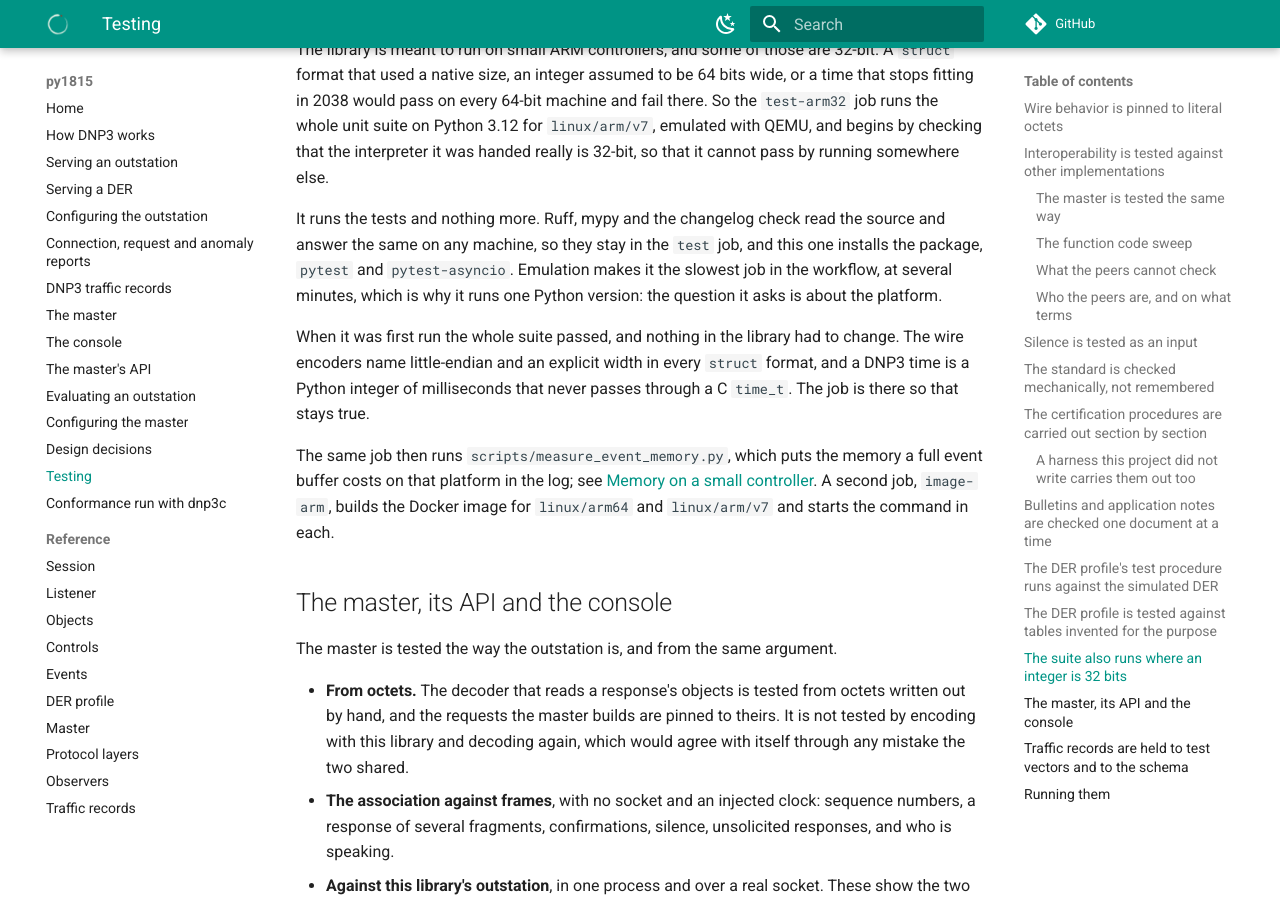
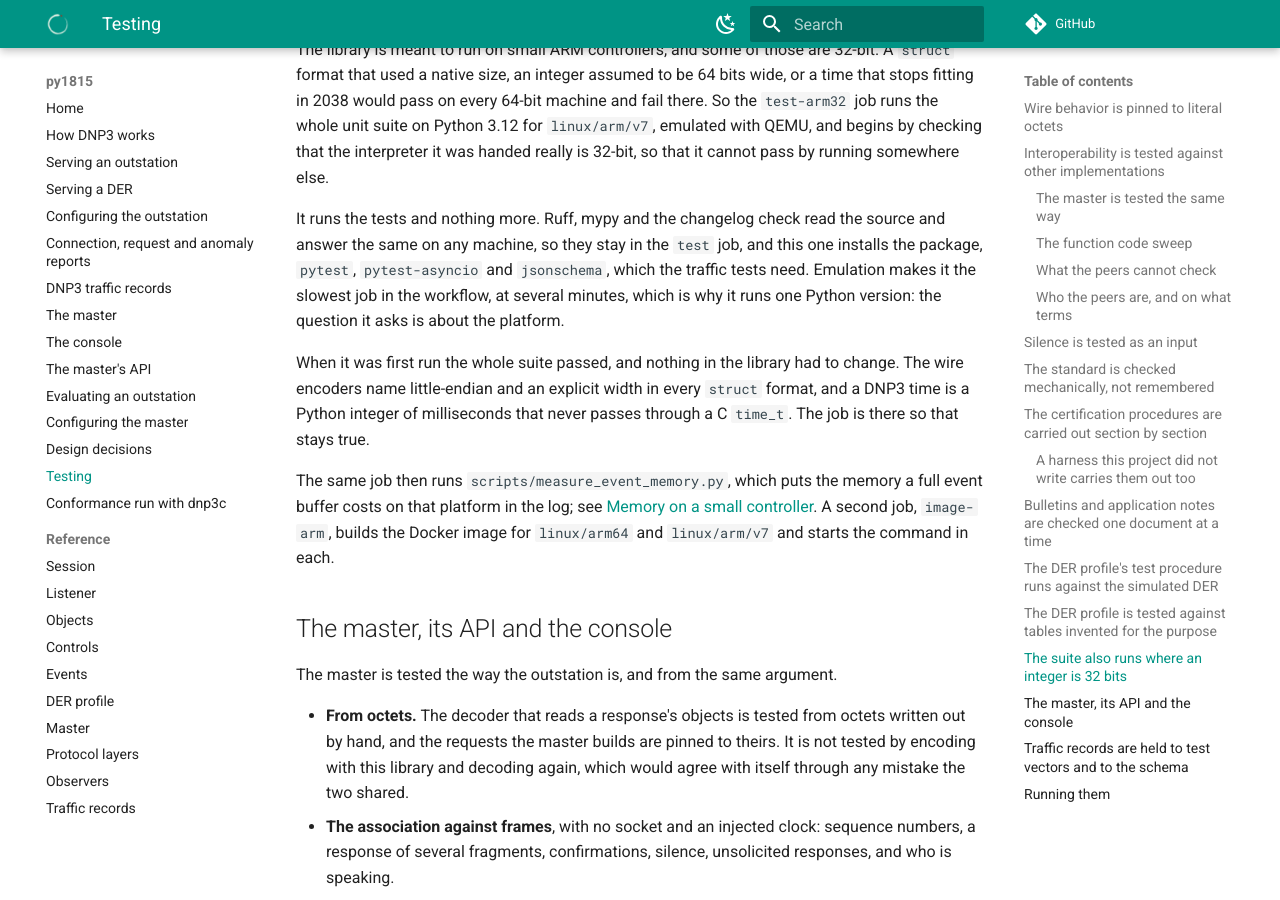
Before and after one commit to DERSecurity/py1815, an MkDocs documentation site: the page built from docs/testing.md, in a window 1280 px wide and 900 px high, scrolled down 8519 px. Built offline with MkDocs 1.6.1 and Material for MkDocs 9.7.7, drawn with Linux system fonts in a browser that asks for light colours; comment, search, counter and statistics services are not loaded; some of the changed text lies outside the part shown.

Commit message:
Install jsonschema in the 32-bit job so the traffic tests run there
The traffic tests now fail without jsonschema instead of skipping. The 32-bit job installs only the package and the test runner, so it stopped at collection. jsonschema and rpds-py publish wheels for linux/arm/v7 on Python 3.12, so the job installs it and runs the traffic walk's checks where a native integer is 32 bits.

````diff
--- a/docs/testing.md
+++ b/docs/testing.md
@@ -366,7 +366,8 @@ running somewhere else.
 
 It runs the tests and nothing more. Ruff, mypy and the changelog check read the
 source and answer the same on any machine, so they stay in the `test` job, and
-this one installs the package, `pytest` and `pytest-asyncio`. Emulation makes it
+this one installs the package, `pytest`, `pytest-asyncio` and `jsonschema`, which
+the traffic tests need. Emulation makes it
 the slowest job in the workflow, at several minutes, which is why it runs one
 Python version: the question it asks is about the platform.
 
@@ -458,5 +459,5 @@ place it is the command the `test-arm32` job runs:
 
 ```bash
 docker run --rm --platform linux/arm/v7 -v "$PWD":/src:ro -w /src python:3.12-slim \
-  sh -ec 'pip install -q . pytest pytest-asyncio && pytest -q -x -p no:cacheprovider'
+  sh -ec 'pip install -q . pytest pytest-asyncio "jsonschema>=4.18" && pytest -q -x -p no:cacheprovider'
 ```
````
Also changed, not shown: 1 other file.
